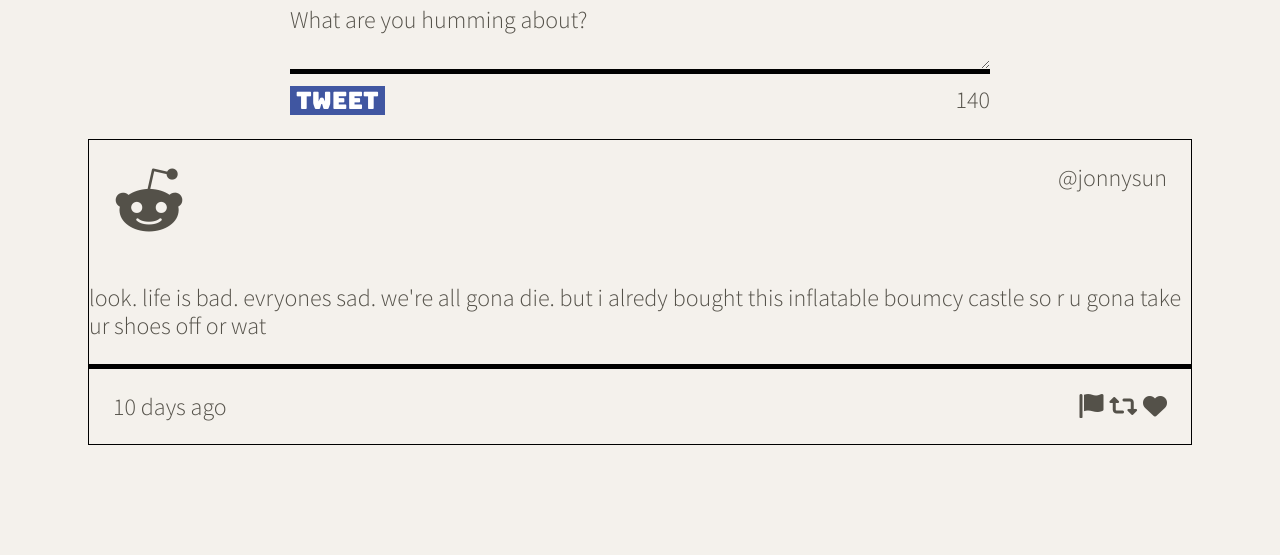
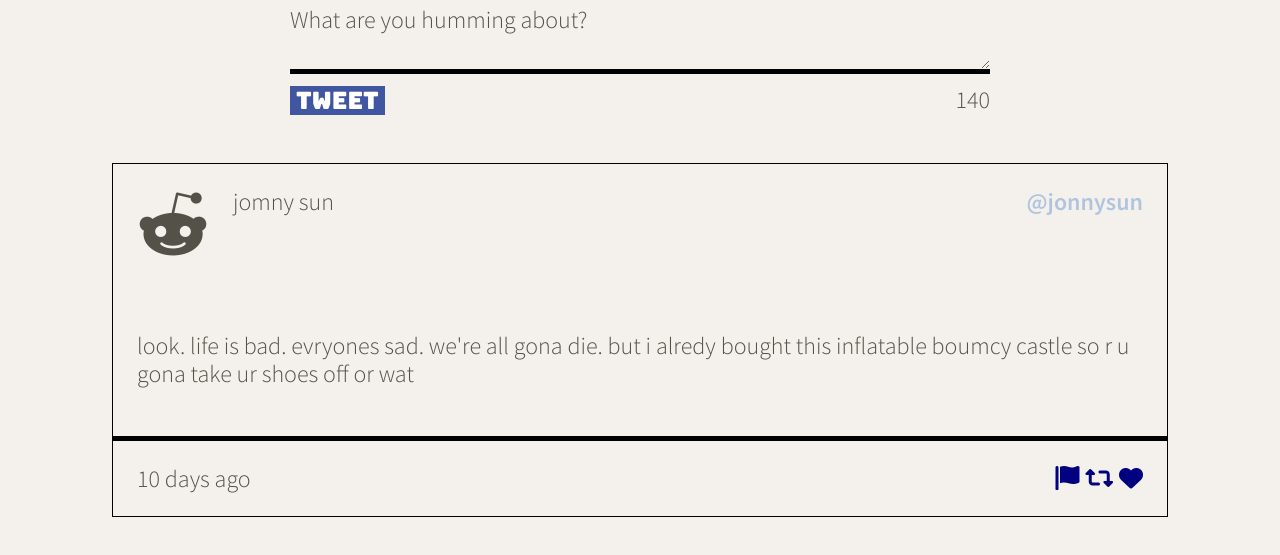
Before and after one commit to bitaj95/tweeter_app_2, a website: page public/index.html in a window 1280 px wide. Shown: the part 615-1170 px from the top of the page. Before the commit the page ends 1084 px from the top, so only its background shows below. Drawn offline with nearby package versions, Linux system fonts and the light colour scheme.

Commit message:
fine-tune css styling of tweet, added colours

```diff
--- a/public/index.html
+++ b/public/index.html
@@ -75,12 +75,20 @@
             <div class="avatar">
               <i class="fab fa-reddit-alien fa-3x"></i>
             </div>
-            <div>
+            <div class="name">
+              jomny sun
+            </div>
+
+            <div class="handle">
               @jonnysun
             </div>
+
+
           </header>
 
-          <p>look. life is bad. evryones sad. we're all gona die. but i alredy bought this inflatable boumcy castle so r u gona take ur shoes off or wat</p>
+          <div class="tweet-content">
+            <p>look. life is bad. evryones sad. we're all gona die. but i alredy bought this inflatable boumcy castle so r u gona take ur shoes off or wat</p>
+          </div>
 
           <footer class="tweet-footer">
             <div class="date">
--- a/public/styles/tweets.css
+++ b/public/styles/tweets.css
@@ -1,6 +1,6 @@
 .tweet-container {
   display: flex;
-  margin: 1em;
+  margin: 2em;
 }
 
 .tweet {
@@ -12,14 +12,24 @@
 
 .tweet-header {
   display: flex;
-  justify-content: space-between;
+  justify-content: flex-start;
+  padding: 1em;
+}
+
+.name {
+  margin-left: 1em;
+}
+
+.handle {
+  margin-left: auto;
+  color: lightsteelblue;
+  font-weight: bold;
+}
+
+
+.tweet-content {
   margin: 1em;
 }
-
-.avatar {
-
-}
-
 
 .tweet-footer {
   display: flex;
@@ -28,6 +38,7 @@
 }
 
 .tweet-icons {
+  color: navy;
   margin: 1em;
 }
 
```
